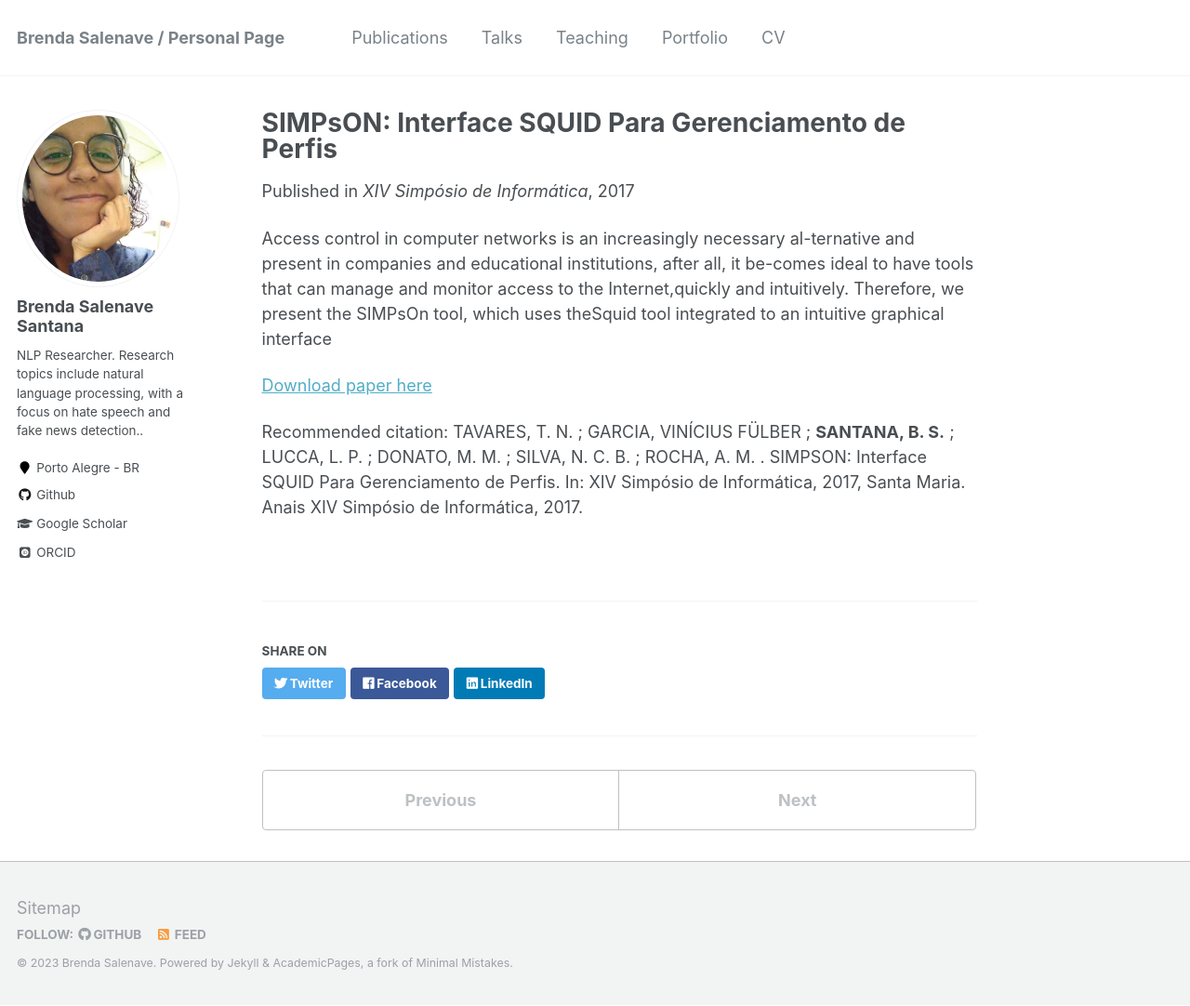
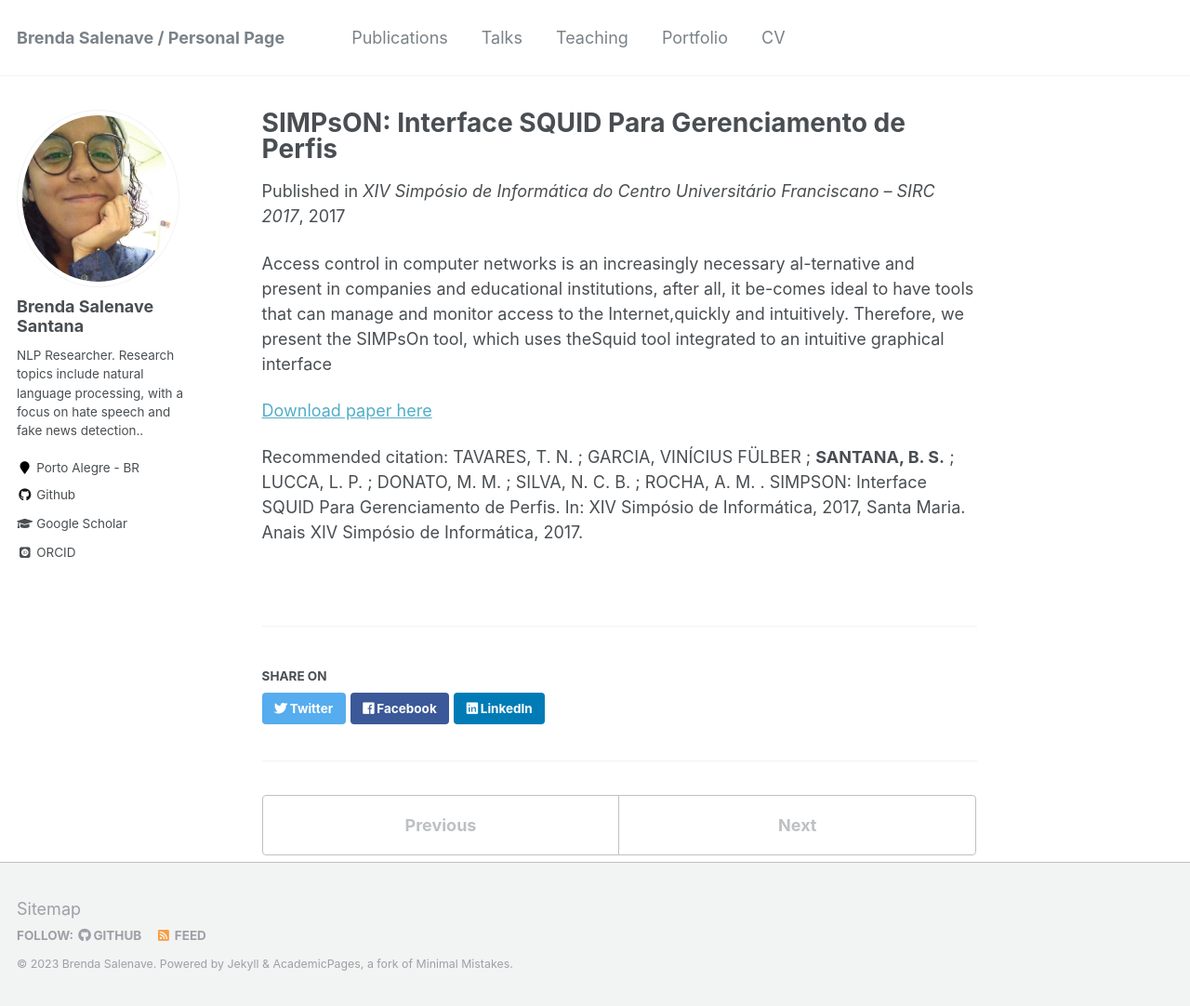
Before and after one commit to brendasalenave/brendasalenave.github.io, a Jekyll site: the page built from _publications/SIRC-paper1.md, in a window 1280 px wide and 1082 px high. Shown: the whole window at 93% size. Built offline with Jekyll 4.4.1, drawn with Linux system fonts in a browser that asks for light colours; some web fonts are replaced.

Commit message:
update venues

```diff
--- a/_publications/SIRC-paper1.md
+++ b/_publications/SIRC-paper1.md
@@ -4,7 +4,7 @@ collection: publications
 permalink: /publication/SIRC-paper1
 excerpt: 'Access control in computer networks is an increasingly necessary al-ternative and present in companies and educational institutions, after all, it be-comes ideal to have tools that can manage and monitor access to the Internet,quickly and intuitively. Therefore, we present the SIMPsOn tool, which uses theSquid tool integrated to an intuitive graphical interface'
 date: 2017-11-07
-venue: 'XIV Simpósio de Informática'
+venue: 'XIV Simpósio de Informática do Centro Universitário Franciscano – SIRC 2017'
 paperurl: 'http://brendasalenave.github.io/files/SIRC-2017-3.pdf'
 
 ---
```
Also changed, not shown: _publications/SIRC-paper2.md (+1 -1 lines), _publications/SIRC-paper3.md (+1 -1 lines).
